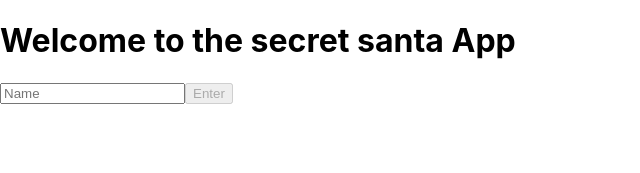
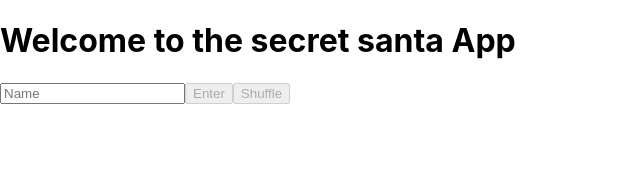
Before and after one commit to aisha-gregg/secret-santa, a React (Create React App) app: page / in a window 1280 px wide. Shown: the top 173 px of the page, without its empty margins (0-640 px from the left). Built offline with nearby package versions, Linux system fonts and the light colour scheme.

Commit message:
Handle shuffling

```diff
--- a/src/App.js
+++ b/src/App.js
@@ -1,18 +1,28 @@
 import React, { useState } from "react";
 import "./App.css";
+
+import styles from "./App.module.css";
 
 function App() {
   const [name, setName] = useState("");
   const [nameList, setNameList] = useState([]);
+  const [isShuffled, setIsShuffled] = useState(false);
+
   const isDisabled = !name.length;
-  const nodeNames = nameList.map(name => <li>{name}</li>);
+
+  const nodeNames = nameList.map(name => (
+    <li key={name}>
+      {name}
+      {isShuffled && <input readOnly={true} type="password" value={name} />}
+    </li>
+  ));
 
   return (
     <div>
       <h1>Welcome to the secret santa App</h1>
       <div>
         <input
-          onInput={event => setName(event.target.value)}
+          onChange={event => setName(event.target.value)}
           type="text"
           value={name}
           placeholder="Name"
@@ -26,10 +36,19 @@ function App() {
         >
           Enter
         </button>
-        <ul>{nodeNames}</ul>
+
+        <button
+          disabled={nodeNames.length < 3}
+          onClick={() => {
+            setIsShuffled(true);
+          }}
+        >
+          Shuffle
+        </button>
+
+        <ul className={styles.wrapper}>{nodeNames}</ul>
       </div>
     </div>
   );
 }
-
 export default App;
--- /dev/null
+++ b/src/App.module.css
@@ -0,0 +1,10 @@
+.wrapper {
+}
+
+.column2 {
+  flex-direction: row;
+}
+
+.column1 {
+  flex-direction: row;
+}
```
Also changed, not shown: 1 other file (tests, documents, lock files or other folders).
